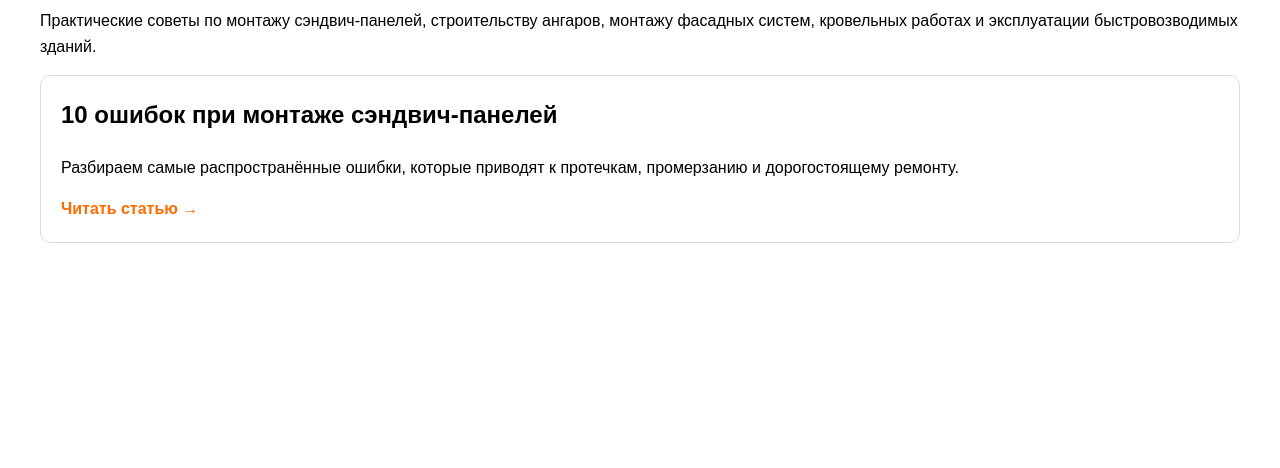
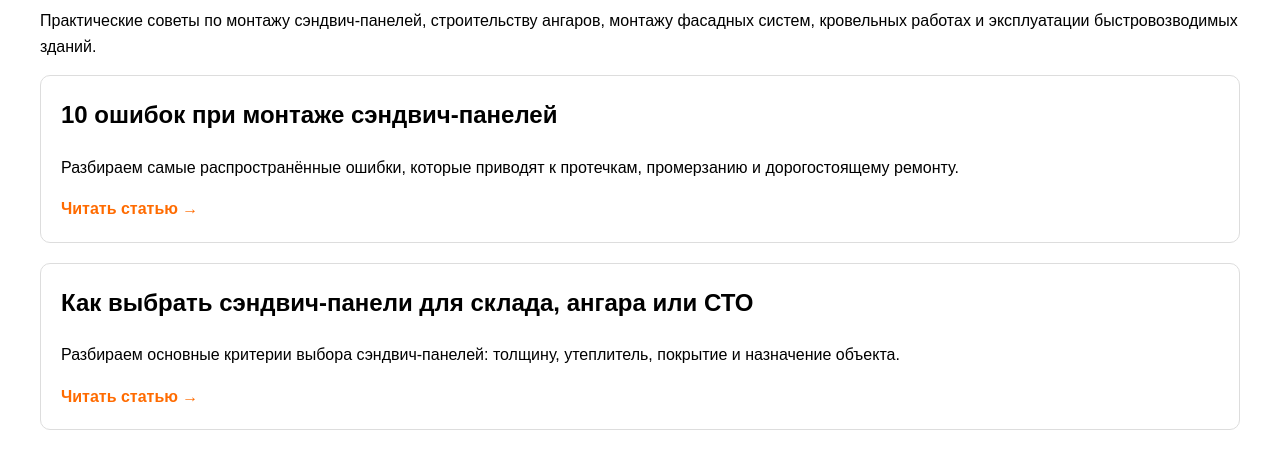
Before and after one commit to panelmontage-site/panelmontage-site, a plain HTML site: page blog.html in a window 1280 px wide. Shown: the part 106-574 px from the top of the page. Drawn offline with Linux system fonts and the light colour scheme.

Commit message:
Update blog.html

```diff
--- a/blog.html
+++ b/blog.html
@@ -61,6 +61,22 @@ font-weight:bold;
 <a href="oshibki-montazha-sendvich-paneley.html">
 Читать статью →
 </a>
+
+</div>
+
+<div class="article">
+
+<h2>Как выбрать сэндвич-панели для склада, ангара или СТО</h2>
+
+<p>
+Разбираем основные критерии выбора сэндвич-панелей:
+толщину, утеплитель, покрытие и назначение объекта.
+</p>
+
+<a href="kak-vybrat-sendvich-paneli.html">
+Читать статью →
+</a>
+
 </div>
 
 </body>
```
